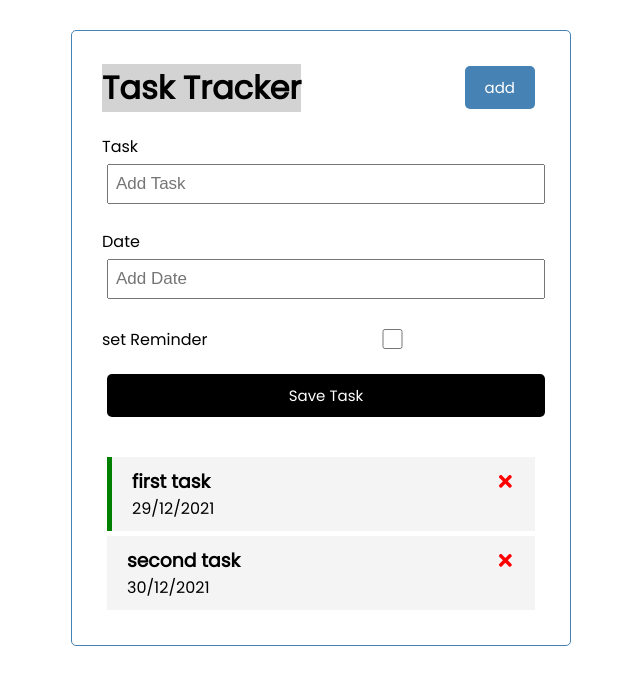
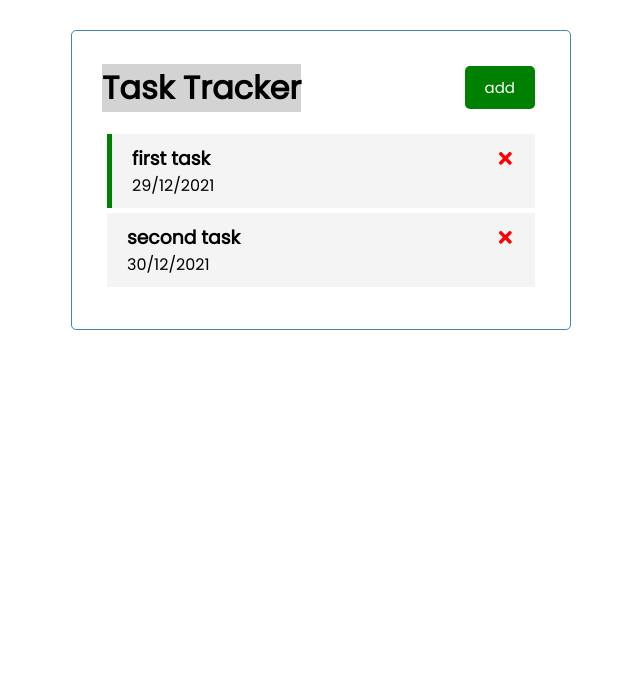
Before and after one commit to sodes-proxy/MERNStack-learning, a React (Create React App) app in the folder react-learning/: page / in a window 1280 px wide. Shown: the top 684 px of the page, without its empty margins (319-959 px from the left). Built offline with nearby package versions, Linux system fonts and the light colour scheme.

Commit message:
added toggle of Add task button

```diff
--- a/react-learning/src/App.js
+++ b/react-learning/src/App.js
@@ -3,6 +3,7 @@ import Header from "./components/Header";
 import Tasks from "./components/Tasks";
 import AddTask from './components/AddTask';
 const App=()=> {
+  const[showAddTask,setShowAddTask]=useState(false)
   const[tasks,setTasks]=useState([
     {id:1,text:'first task',day:'29/12/2021',reminder:true},
     {id:2,text:'second task',day:'30/12/2021',reminder:false}
@@ -23,8 +24,8 @@ const toggleReminder=(id)=>{
 }
   return (
     <div className="container">
-      <Header/>
-      <AddTask onAdd={addTask}/>
+      <Header onAdd={()=> setShowAddTask(!showAddTask)} showAddTask={showAddTask}/>
+      {showAddTask && <AddTask onAdd={addTask}/>/*ternary without else*/}
       {tasks.length>0?<Tasks tasks={tasks} onDelete={delTask} onToggle={toggleReminder}/>:<h3>No task to show</h3>}
     </div>
   );
--- a/react-learning/src/components/Header.js
+++ b/react-learning/src/components/Header.js
@@ -1,20 +1,16 @@
 import PropTypes from 'prop-types'
 import Button from './Button'
-const Header = ({title}) => {
-    const onClick=(e)=>{
-        console.log('you clicked the button');
-        console.log(e);
-    }
+const Header = ({title,onAdd,showAddTask}) => {
     return (
         <header className='header'>
             <h1 style={headingStyle}>{title}</h1>
-            <Button text='add' onClick={onClick}/>
+            <Button color={showAddTask ? 'red': 'green'} text={showAddTask ? 'close': 'add'} onClick={onAdd}/>
         </header>
     )
 }
 Header.defaultProps={title:'Task Tracker',}
 //defining types to catch errors easier
-Header.propTypes={title:PropTypes.string.isRequired,}
+Header.propTypes={title:PropTypes.string.isRequired,onAdd:PropTypes.func,showAddTask:PropTypes.bool }
 //CSS in JS
 const headingStyle={backgroundColor:'lightgray'}
 export default Header
```
